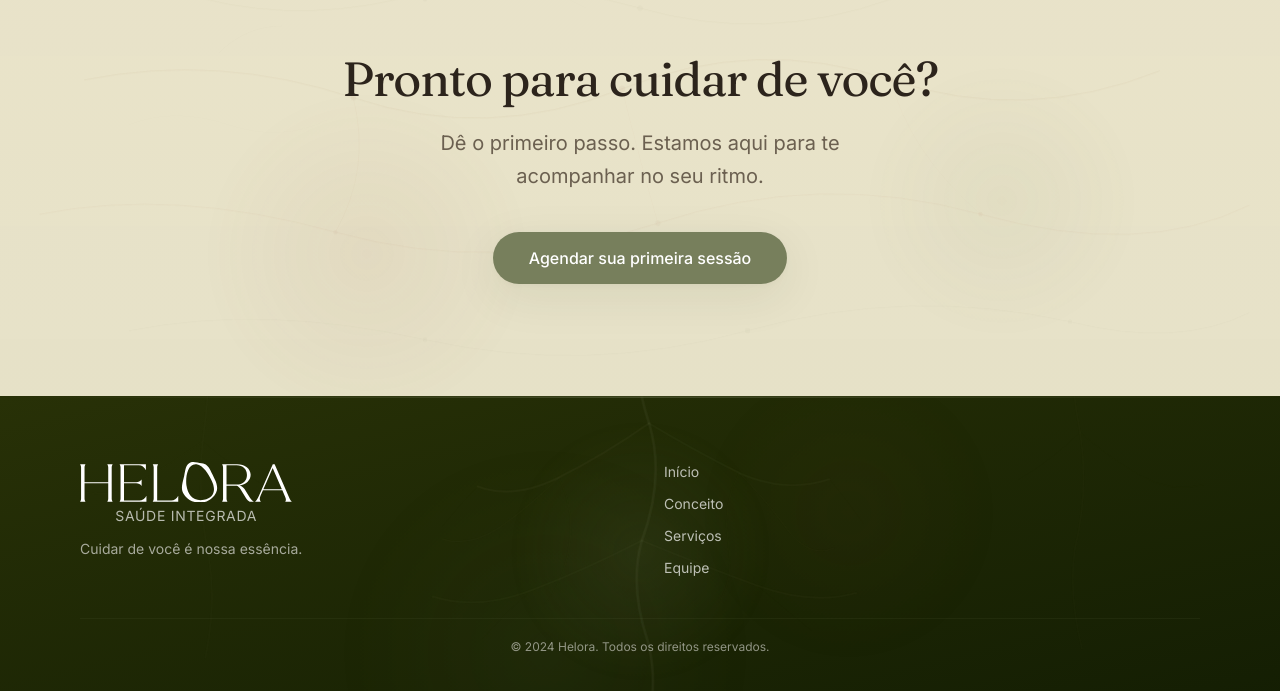
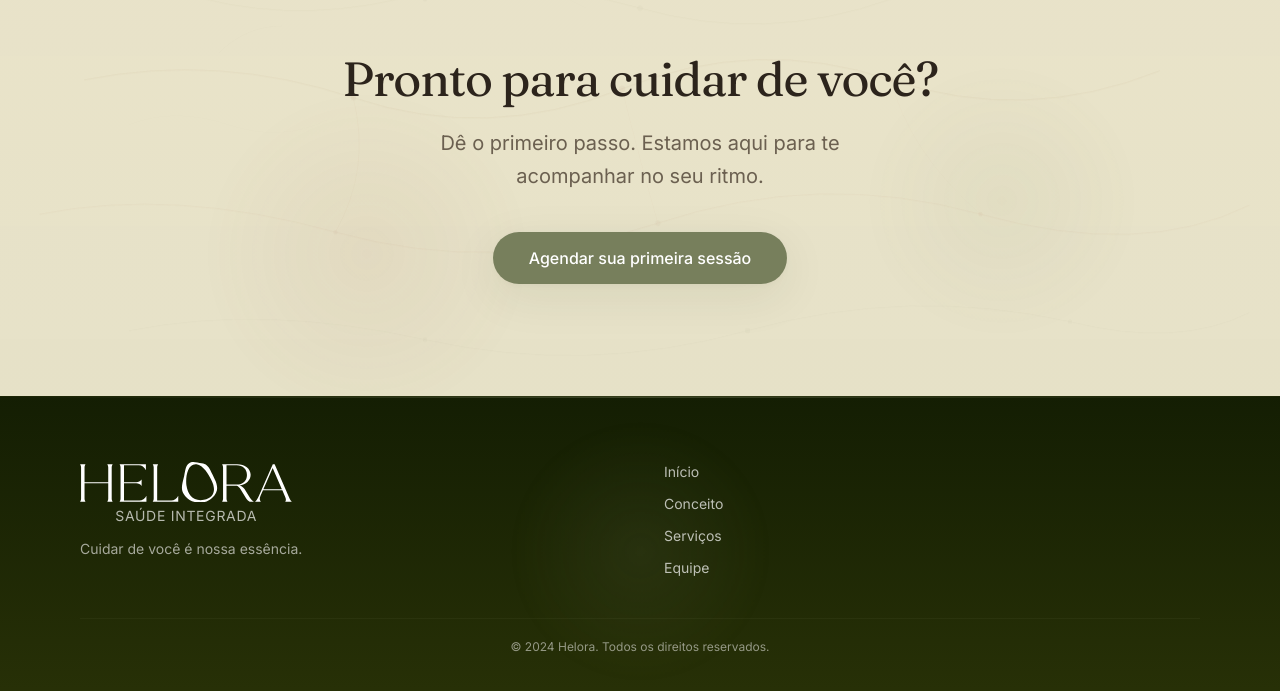
Before and after one commit to felipesantiago-coder/helora-saude, a Next.js app: page / in a window 1280 px wide. Shown: the part 3320-4011 px from the top of the page. Built offline with nearby package versions, Linux system fonts and the light colour scheme; no server answers; the database is empty.

Commit message:
fix: remove raízes do footer e corrige gradiente para vertical igual ao hero
- Remove OrganicNatureBg variant='roots'
- Remove import desnecessário
- Altera gradiente de to-br (diagonal) para to-b (vertical)
- Inverte direção: from-[#141E03] to-[#283107] — mesmo sentido do canvas hero

```diff
--- a/src/components/helora/Footer.tsx
+++ b/src/components/helora/Footer.tsx
@@ -1,6 +1,4 @@
 'use client';
-
-import { OrganicNatureBg } from './OrganicNatureBg';
 
 const FOOTER_LINKS = [
   { label: 'Início', href: '#hero' },
@@ -19,10 +17,7 @@ function scrollToSection(href: string) {
 
 export function Footer() {
   return (
-    <footer className="bg-gradient-to-br from-[#283107] to-[#141E03] text-white mt-auto relative overflow-hidden">
-      {/* Forest layer: Roots — branching downward patterns, deep earth */}
-      <OrganicNatureBg variant="roots" />
-
+    <footer className="bg-gradient-to-b from-[#141E03] to-[#283107] text-white mt-auto relative overflow-hidden">
       {/* Organic nature wave top — multi-layered flowing curves */}
       <div className="absolute top-0 left-0 w-full overflow-hidden leading-[0] -translate-y-[99%]" aria-hidden="true">
         <svg
```
Also changed, not shown: 1 other file (tests, documents, lock files or other folders).
